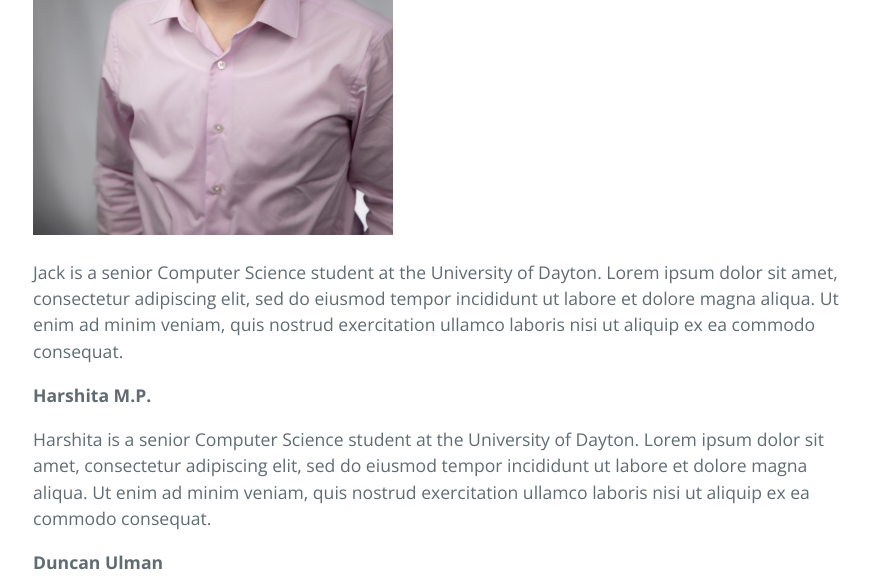
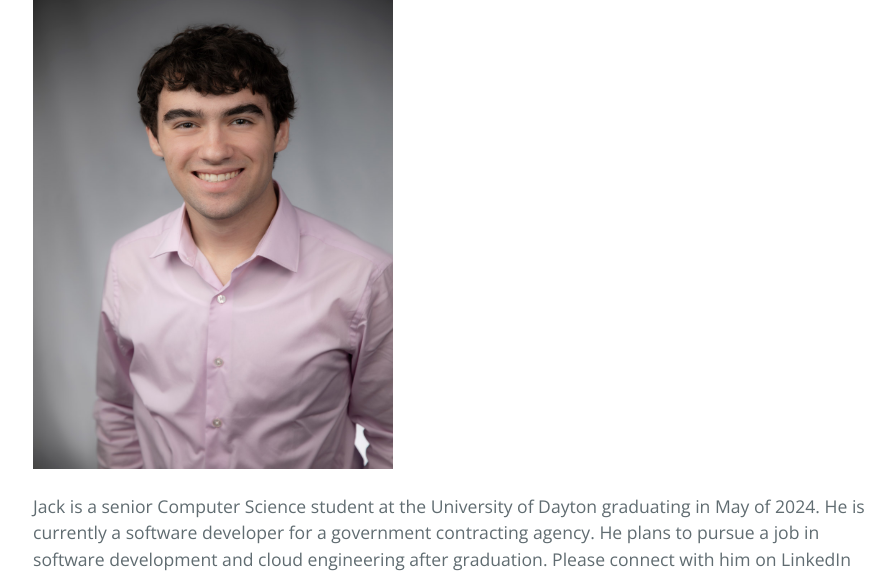
Before and after one commit to UD-CPS491-24S-Team/Team05-JPMorganChase-Public, a Jekyll site: the page built from index.md, in a window 1280 px wide and 1400 px high, scrolled down 1679 px. Shown: the top 576 px of the window, without its empty margins (191-1086 px from the left). Built offline with Jekyll 4.4.1, drawn with Linux system fonts in a browser that asks for light colours; our own code applies the rules of GitHub Pages for plain Markdown files; some of the changed text lies outside the part shown.

Commit message:
add bios

```diff
--- a/index.md
+++ b/index.md
@@ -1,14 +1,18 @@
 ---
 layout: default
 ---
+
+# Project Purpose
+
+The purpose of this project is to simulate the processing of streaming financial transactional data in real-time. The team is leveraging Amazon Web Services (AWS) Free Tier to build a data pipeline that validates, processes, and serves the streaming data via an API. The services that are being used are AWS Lambda, Amazon Simple Storage Service (S3), FastAPI, Amazon EventBridge, Amazon Relational Database Service (RDS) for PostgreSQL, and Kubernetes deployed to an Amazon Elastic Compute Cloud (EC2) virtual machine instance.
 
 # Team Members
 
 **Christopher Bussen**
 
-<img src="assets/images/cbussen-professional.jpg" width="400" height="500" alt="Christopher Bussen" title="Professional Headshot">
+<img src="assets/images/cbussen-professional.jpg" width="360" height="500" alt="Christopher Bussen" title="Professional Headshot">
 
-Chris is a senior Computer Science student with a minor in Mathematics at the University of Dayton. Lorem ipsum dolor sit amet, consectetur adipiscing elit, sed do eiusmod tempor incididunt ut labore et dolore magna aliqua. Ut enim ad minim veniam, quis nostrud exercitation ullamco laboris nisi ut aliquip ex ea commodo consequat.
+Chris is a senior Computer Science student with minors in Mathematics and Data Analytics at the University of Dayton graduating in May of 2024. He plans to pursue a job in data science/analytics and machine learning after graduation. Please connect with him on LinkedIn <a href="https://www.linkedin.com/in/christopherbussen/">here.</a>
 
 **Josephine Juhring**
 
@@ -18,14 +22,14 @@ Josephine is a senior Computer Informations Systems student with concentrations
 
 <img src="assets/images/jmcnulty-professional.jpg" width="360" height="500" alt="Jack McNulty" title="Professional Headshot">
 
-Jack is a senior Computer Science student at the University of Dayton. Lorem ipsum dolor sit amet, consectetur adipiscing elit, sed do eiusmod tempor incididunt ut labore et dolore magna aliqua. Ut enim ad minim veniam, quis nostrud exercitation ullamco laboris nisi ut aliquip ex ea commodo consequat.
+Jack is a senior Computer Science student at the University of Dayton graduating in May of 2024. He is currently a software developer for a government contracting agency. He plans to pursue a job in software development and cloud engineering after graduation. Please connect with him on LinkedIn <a href="https://www.linkedin.com/in/jack-mcnulty-6767a9186/">here.</a>
 
 **Harshita M.P.**
 
-Harshita is a senior Computer Science student at the University of Dayton. Lorem ipsum dolor sit amet, consectetur adipiscing elit, sed do eiusmod tempor incididunt ut labore et dolore magna aliqua. Ut enim ad minim veniam, quis nostrud exercitation ullamco laboris nisi ut aliquip ex ea commodo consequat.
+Harshita is a senior Computer Science student at the University of Dayton with a concentration in Cyber Defense graduating in May of 2024. Her academic focus aligns with her interests in cyber defense, RPA, and AI. Harshita aims to continue her education by pursuing a Master's degree in Computer Science/Cybersecurity. Please connect with her on LinkedIn <a href="https://www.linkedin.com/in/harshita-m-p-13b656203/">here.</a>
 
 **Duncan Ulman**
 
 <img src="assets/images/dulman-professional.jpg" width="400" height="500" alt="Duncan Ulman" title="Professional Headshot">
 
-Duncan is a senior Computer Science student at the University of Dayton. Lorem ipsum dolor sit amet, consectetur adipiscing elit, sed do eiusmod tempor incididunt ut labore et dolore magna aliqua. Ut enim ad minim veniam, quis nostrud exercitation ullamco laboris nisi ut aliquip ex ea commodo consequat.
+Duncan is a senior Computer Science student at the University of Dayton graduating in May of 2024. He will begin work with Dell Technologies in Boston, Massachusetts after graduation. Please connect with him on LinkedIn <a href="https://www.linkedin.com/in/duncan-ulman-0b3133200/">here.</a>
```
